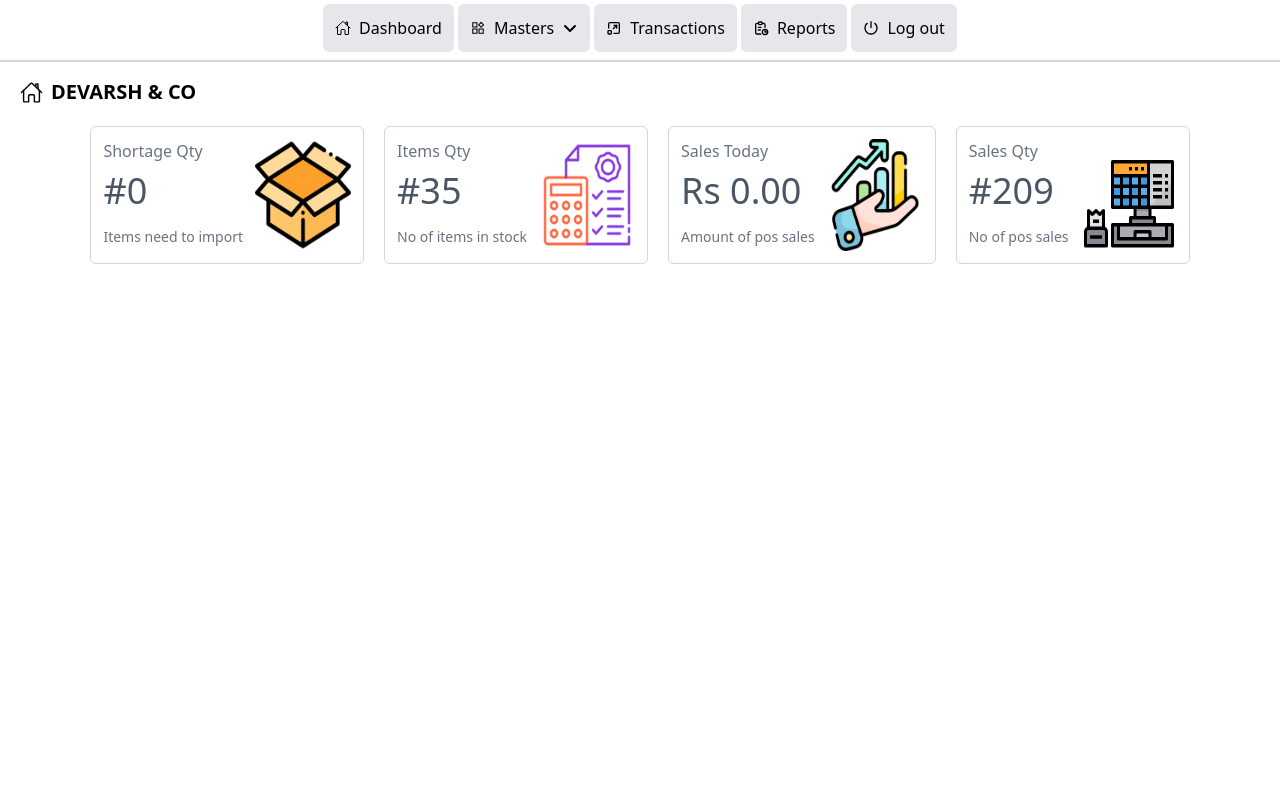
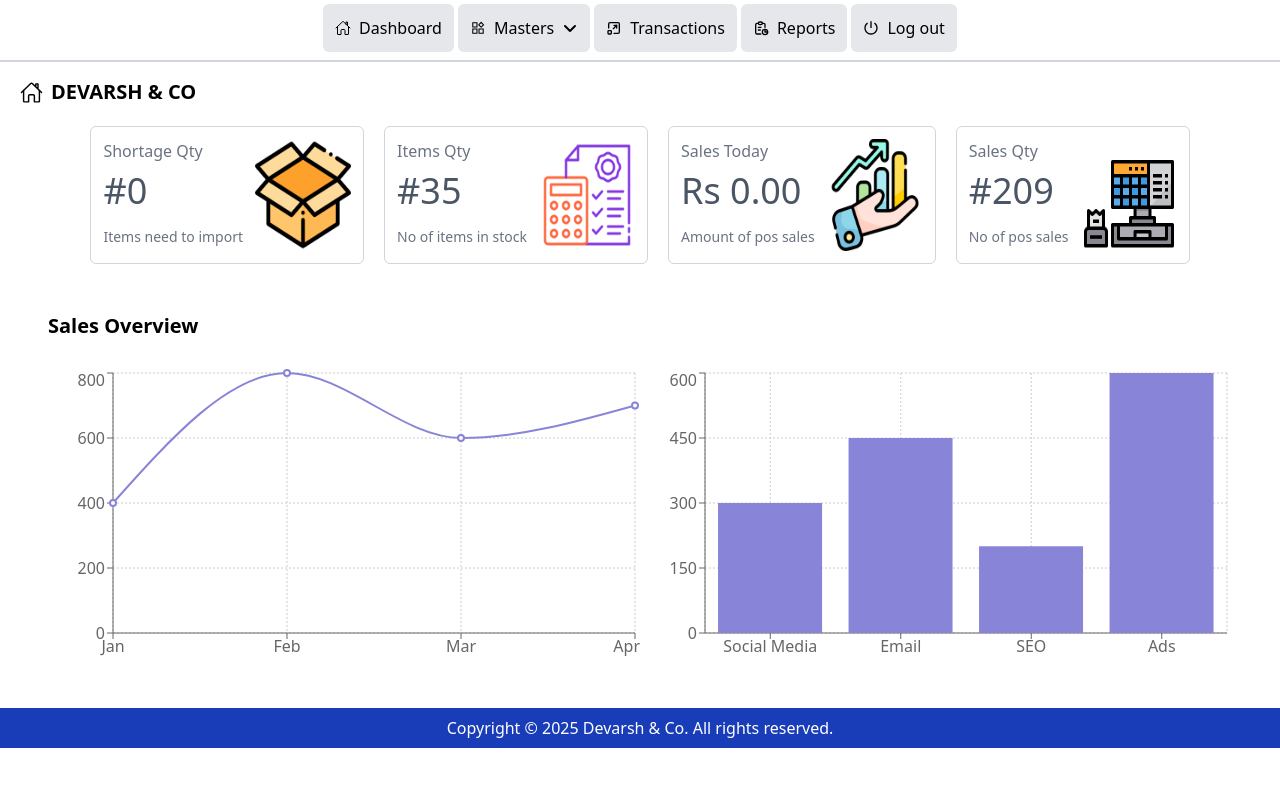
Before and after one commit to Zthree123/devarsh-co, a React (Vite) app: page /dashboard in a window 1280 px wide. Shown: the top 786 px of the page. Built offline with nearby package versions, Linux system fonts and the light colour scheme.

Commit message:
Dashboard Updated

```diff
--- a/package.json
+++ b/package.json
@@ -16,6 +16,7 @@
     "react-dom": "^19.0.0",
     "react-icons": "^5.5.0",
     "react-router-dom": "^7.3.0",
+    "recharts": "^2.15.1",
     "tailwindcss": "^4.0.13",
     "uuid": "^11.1.0"
   },
--- a/src/App.jsx
+++ b/src/App.jsx
@@ -8,6 +8,7 @@ import Login from './Login'
 import Billing from './Billing'
 import ItemMaster from './ItemMaster'
 import Additem from './Additem'
+import SalesGraph from './SalesGraph'
 
 const App = () => {
   const [selectedProducts, setSelectedProducts] = useState([]);
@@ -20,6 +21,7 @@ const App = () => {
           <Route path='/login' element={<Login />} />
           <Route path='/dashboard' element={<Dashboard />} />
           <Route path='/addItem' element={<Additem />} />
+          <Route path='/salesgraph' element={<SalesGraph />} />
           {/* <Route path='/billing' element={<Billing />} /> */}
           <Route path='/payment' element={<Payment selectedProducts={selectedProducts} setSelectedProducts={setSelectedProducts} />} />
           <Route path='/billing' element={<Billing selectedProducts={selectedProducts} setSelectedProducts={setSelectedProducts} />} />
--- a/src/Dashboard.jsx
+++ b/src/Dashboard.jsx
@@ -12,6 +12,7 @@ import item_qty from './images/item_qty.png'
 import sales_qty from './images/sales_qty.png'
 import sales from './images/sales.png'
 import ItemMaster from './ItemMaster'
+import SalesGraph from './SalesGraph';
 
 const Dashboard = () => {
     const [mastersOpen, setMastersOpen] = useState(false)
@@ -97,6 +98,15 @@ const Dashboard = () => {
                     ))
                 }
             </div>
+
+            <div className='px-12 py-10'>
+                <p className='font-semibold text-xl pb-7'>Sales Overview</p>
+                <SalesGraph/>
+            </div>
+
+            <div className='text-center bg-blue-800 text-white py-2'>
+                <p>Copyright &copy; 2025 Devarsh & Co. All rights reserved.</p>
+            </div>
         </div>
     )
 }
--- a/src/ItemMaster.jsx
+++ b/src/ItemMaster.jsx
@@ -3,23 +3,21 @@ import { Link } from 'react-router-dom'
 import { IoHomeOutline } from "react-icons/io5";
 import { FaPlus } from "react-icons/fa6";
 import { MdFirstPage, MdLastPage } from "react-icons/md";
-import { GoPlus } from "react-icons/go";
 
 const ItemMaster = () => {
-  const [mrp, setMrp] = useState(122);
+  // const [mrp, setMrp] = useState(122);
   const [products, setProducts] = useState([])
   const [searchQuery, setSearchQuery] = useState("");
-  const [openVariant, setOpenVariant] = useState(null)
   const [currentPage, setCurrentPage] = useState(1);
 
-  const retailerMargin = 0.2;
-  const stockistMargin = 0.1;
+  // const retailerMargin = 0.2;
+  // const stockistMargin = 0.1;
 
-  const calculatePTR = (mrp) => (mrp / (1 + retailerMargin)).toFixed(2);
-  const calculatePTS = (ptr) => (ptr / (1 + stockistMargin)).toFixed(2);
+  // const calculatePTR = (mrp) => (mrp / (1 + retailerMargin)).toFixed(2);
+  // const calculatePTS = (ptr) => (ptr / (1 + stockistMargin)).toFixed(2);
 
-  const ptr = calculatePTR(mrp);
-  const pts = calculatePTS(ptr);
+  // const ptr = calculatePTR(mrp);
+  // const pts = calculatePTS(ptr);
 
   const filteredProducts = products.filter((product) =>
     product.name?.toLowerCase().includes(searchQuery.toLowerCase())
@@ -39,7 +37,7 @@ const ItemMaster = () => {
 
         if (data.success && data.results.length > 0) {
           setProducts([...data.results]);
-console.log("Updated Products:", [...data.results]);
+          console.log("Updated Products:", [...data.results]);
 
         } else {
           console.error("API Error:", data.message);
@@ -63,7 +61,7 @@ console.log("Updated Products:", [...data.results]);
           </Link>
           <Link
             to='/addItem'
-            className='flex items-center gap-2 bg-green-500 text-white px-5 py-2 cursor-pointer rounded-md hover:bg-green-600'
+            className='flex items-center gap-2 bg-blue-500 text-white px-5 py-2 cursor-pointer rounded-md hover:bg-blue-600'
           >
             <FaPlus />
             <p>Add Item</p>
@@ -85,12 +83,11 @@ console.log("Updated Products:", [...data.results]);
         <table className="w-full table-fixed border-collapse">
           <thead className="bg-cyan-800 w-20">
             <tr className="text-left font-normal text-white">
-              <th className="p-3 border-r-2 border-gray-300 w-1/7">Item</th>
+              <th className="p-3 border-r-2 border-gray-300 w-2/7">Item</th>
               <th className="p-3 border-r-2 border-gray-300 w-1/7">HSN code</th>
               <th className="p-3 border-r-2 border-gray-300 w-1/7">Generic</th>
               <th className="p-3 border-r-2 border-gray-300 w-1/7">MRP</th>
               <th className="p-3 border-r-2 border-gray-300 w-2/7">Pricing</th>
-              {/* <th className="p-3 border-r-2 border-gray-300 w-1/7">Taxable Rate</th> */}
               <th className="p-3 border-r-2 border-gray-300 w-1/7">GST</th>
               <th className="p-3 w-1/7">Net Rate</th>
             </tr>
@@ -133,7 +130,6 @@ console.log("Updated Products:", [...data.results]);
                           />
                         </div>
                       </td>
-                      {/* <td className="p-3 border-r border-gray-300  w-1/7">{product.SalePrice || "N/A"}</td> */}
                       <td className="p-3 border-r border-gray-300  w-1/7">{product.gstRate || "N/A"}</td>
                       <td className="p-3 w-1/7">
                         ₹{(parseFloat(product.price_mrp) + (parseFloat(product.price_mrp) * parseFloat(product.gstRate) / 100)).toFixed(2)}
--- a/src/Login.jsx
+++ b/src/Login.jsx
@@ -28,7 +28,7 @@ const Login = () => {
         }
 
         try {
-const token = "your_secret_api_key"
+            const token = "your_secret_api_key"
 
             const response = await fetch("https://api.zthree.in/bizsura/Login", {
                 method: "POST",
--- /dev/null
+++ b/src/SalesGraph.jsx
@@ -0,0 +1,45 @@
+import React from 'react'
+import { LineChart,BarChart,Bar, Line, XAxis, YAxis, CartesianGrid, Tooltip, ResponsiveContainer } from "recharts";
+
+const SalesGraph = () => {
+
+const dummyData = [
+    { month: "Jan", sales: 400 },
+    { month: "Feb", sales: 800 },
+    { month: "Mar", sales: 600 },
+    { month: "Apr", sales: 700 },
+    ];
+
+    const dummyData1 = [
+        { category: "Social Media", leads: 300 },
+        { category: "Email", leads: 450 },
+        { category: "SEO", leads: 200 },
+        { category: "Ads", leads: 600 },
+    ];
+  return (
+    <div className='flex'>
+      <ResponsiveContainer width="50%" height={300} >
+            <LineChart data={dummyData}>
+                <CartesianGrid strokeDasharray="2 2" />
+                <XAxis dataKey="month" />
+                <YAxis />
+                <Tooltip />
+                <Line type="monotone" dataKey="sales" stroke="#8884d8" strokeWidth={2} />
+            </LineChart>
+          </ResponsiveContainer>
+
+
+          <ResponsiveContainer width="50%" height={300}>
+            <BarChart data={dummyData1}>
+                <CartesianGrid strokeDasharray="2 2" />
+                <XAxis dataKey="category" />
+                <YAxis />
+                <Tooltip />
+                <Bar dataKey="leads" fill="#8884d8" />
+            </BarChart>
+        </ResponsiveContainer>
+    </div>
+  )
+}
+
+export default SalesGraph
```
Also changed, not shown: 1 other file (tests, documents, lock files or other folders).
